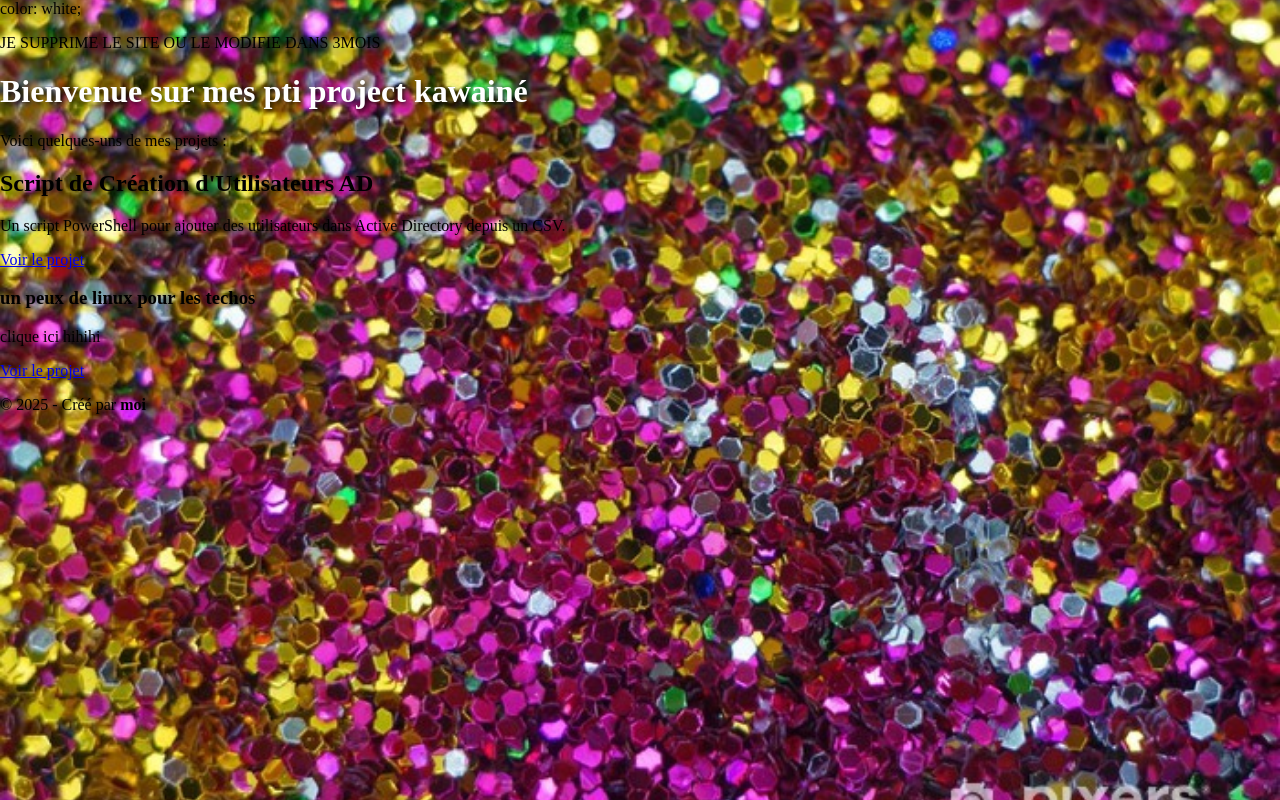
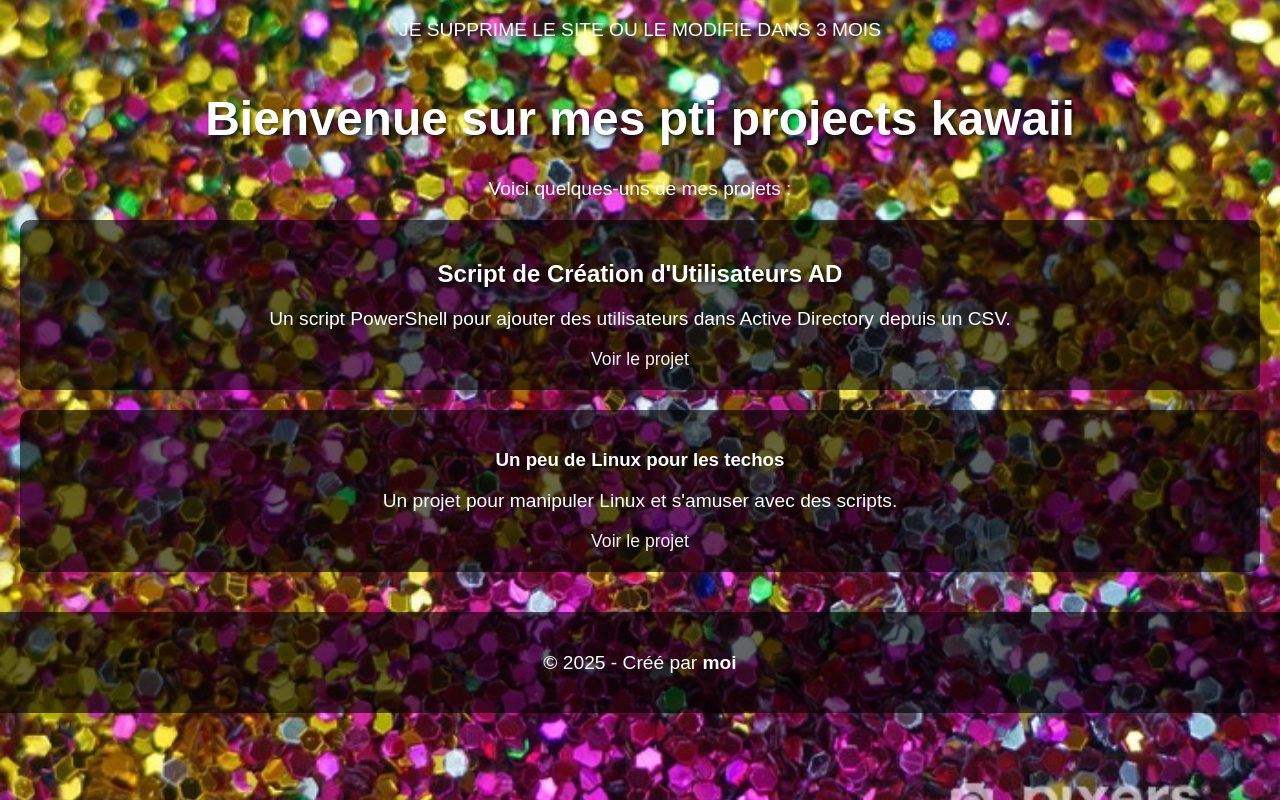
Before and after one commit to houariZenaini/houaririri.github.io, a plain HTML site: page index.html in a window 1280 px wide. Drawn offline with Linux system fonts and the light colour scheme.

Commit message:
Update index.html

```diff
--- a/index.html
+++ b/index.html
@@ -4,8 +4,7 @@
     <meta charset="UTF-8">
     <meta name="viewport" content="width=device-width, initial-scale=1.0">
     <title>Mon Portfolio</title>
- <style>
-
+    <style>
         body {
             background-image: url('UWU.jpg'); /* Chemin de l'image */
             background-size: cover; /* Couvre toute la page */
@@ -13,19 +12,61 @@
             background-attachment: fixed; /* L'image reste fixe lorsque tu scrolles */
             margin: 0;
             padding: 0;
+            color: white; /* Texte en blanc */
+            font-family: Arial, sans-serif;
+        }
+
+        h1, h2, h3 {
+            text-shadow: 2px 2px 4px rgba(0, 0, 0, 0.7); /* Ombre du texte */
         }
 
         h1 {
-            color: white;
-            text-shadow: 2px 2px 4px rgba(0, 0, 0, 0.7);
+            text-align: center;
+            font-size: 3em;
+            margin-top: 50px;
+        }
+
+        p {
+            text-align: center;
+            font-size: 1.2em;
+        }
+
+        .project {
+            margin: 20px;
+            padding: 20px;
+            background-color: rgba(0, 0, 0, 0.6); /* Fond semi-transparent */
+            border-radius: 10px;
+        }
+
+        .project h2, .project h3 {
+            text-align: center;
+        }
+
+        a {
+            display: block;
+            text-align: center;
+            margin-top: 10px;
+            color: #f2f2f2;
+            text-decoration: none;
+            font-size: 1.1em;
+        }
+
+        a:hover {
+            color: #ffd700; /* Couleur dorée au survol */
+        }
+
+        footer {
+            text-align: center;
+            padding: 20px;
+            background-color: rgba(0, 0, 0, 0.6);
+            margin-top: 40px;
         }
     </style>
 </head>
 <body>
-     color: white;
-      <p>JE SUPPRIME LE SITE OU LE MODIFIE DANS 3MOIS</p>
+    <p style="text-align: center; font-size: 1.2em;">JE SUPPRIME LE SITE OU LE MODIFIE DANS 3 MOIS</p>
 
-    <h1>Bienvenue sur mes pti project kawainé</h1>
+    <h1>Bienvenue sur mes pti projects kawaii</h1>
     <p>Voici quelques-uns de mes projets :</p>
 
     <div class="project">
@@ -35,8 +76,8 @@
     </div>
 
     <div class="project">
-        <h3>un peux de linux pour les techos</h3>
-        <p>clique ici hihihi</p>
+        <h3>Un peu de Linux pour les techos</h3>
+        <p>Un projet pour manipuler Linux et s'amuser avec des scripts.</p>
         <a href="https://github.com/houariZenaini/le-scipt-hihihihi" target="_blank">Voir le projet</a>
     </div>
 
```
